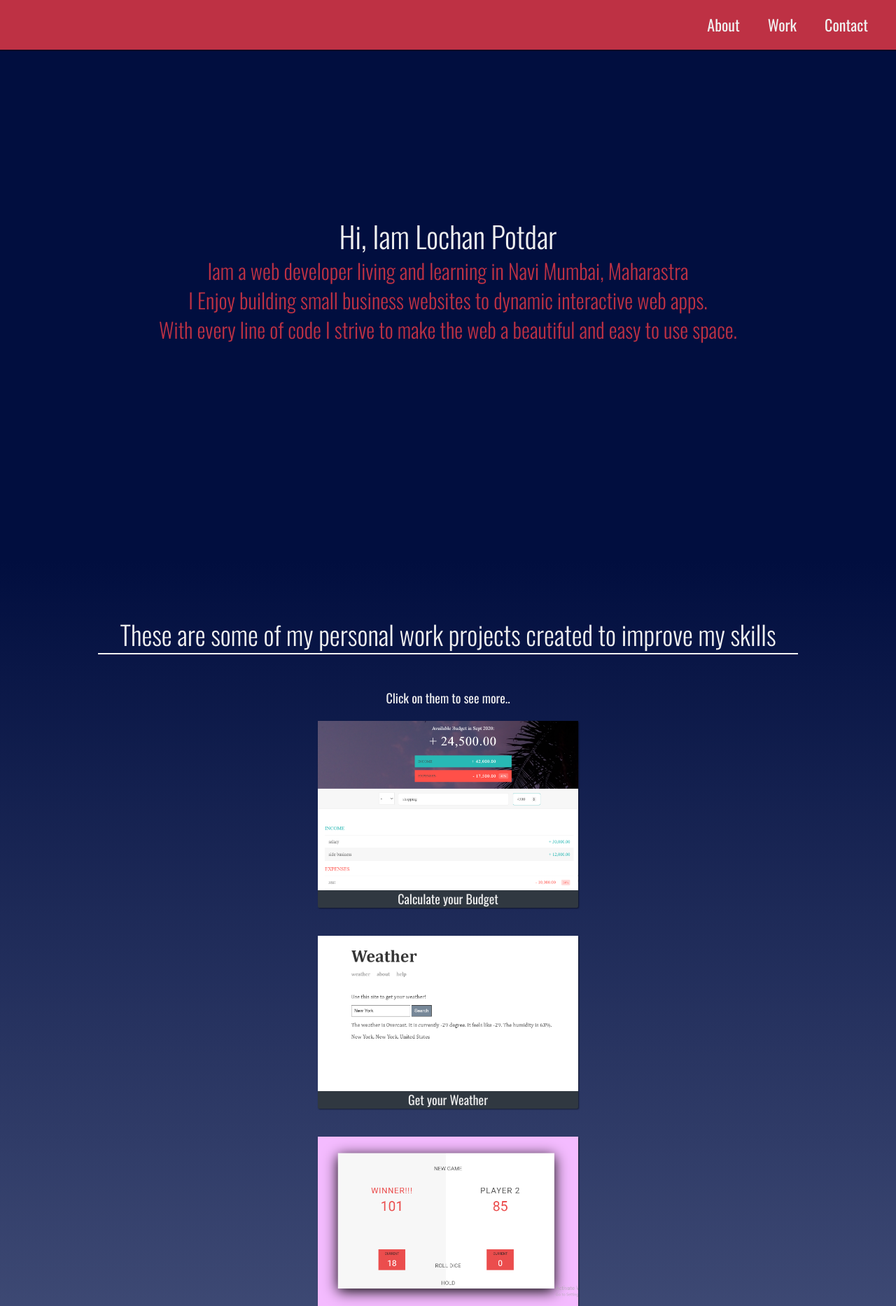
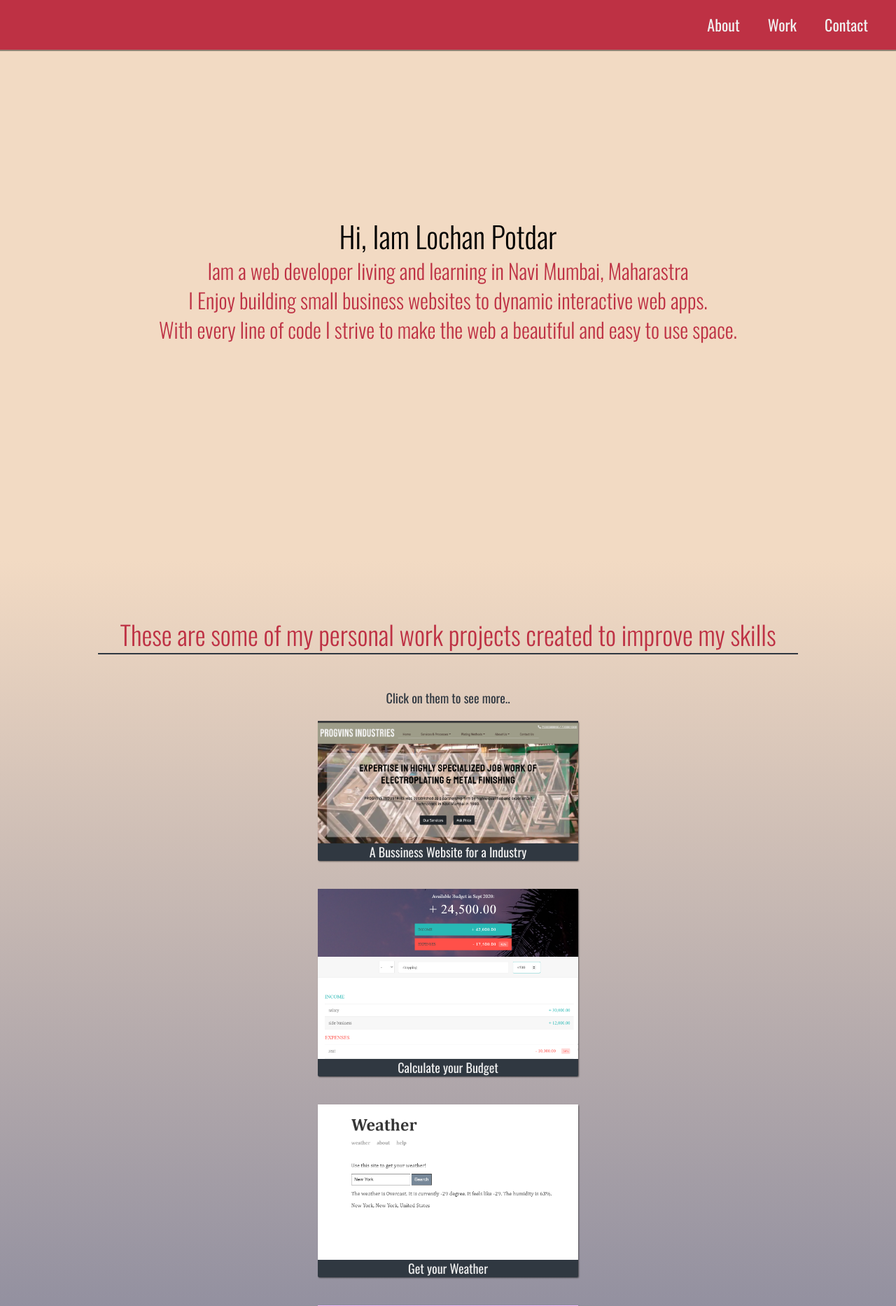
Before and after one commit to lochanp/personal-portfolio, a PHP site: page / in a window 1280 px wide. Shown: the top 1866 px of the page at 70% size. Run offline with PHP 8.4, Linux system fonts and the light colour scheme.

Commit message:
improved

```diff
--- a/css/index.css
+++ b/css/index.css
@@ -1,7 +1,7 @@
 :root {
     --main-white: #f0f0f0;
     --main-red: #be3144;
-    --main-blue: #010e3f;
+    --main-blue: #f2dac3;
     --main-gray: #303841;
   }
 
@@ -167,6 +167,7 @@
   .welcome-section > h2 {
     font-weight: lighter;
     font-family: 'Oswald', sans-serif;
+    color: black;
   }
 
 
@@ -181,12 +182,14 @@
   .projects-section-header {
     max-width: 1000px;
     margin: 0 auto 5rem auto;
-    border-bottom: 0.2rem solid var(--main-white);
+    border-bottom: 0.2rem solid var(--main-gray);
+    color: var(--main-red);
     font-weight: lighter;
     font-size: 3.75rem;
   }
   .click {
     margin-bottom: 20px;
+    color: var(--main-gray);
   }
   @media (max-width: 25em) {
     .projects-section-header {
--- a/index.html
+++ b/index.html
@@ -23,7 +23,10 @@
         <h2 class="projects-section-header">These are some of my personal work projects created to improve my skills</h2>
         <p class="click">Click on them to see more..</p>
         <div class="projects-grid">
-          <a class="project project-tile" href="https://lochan-budget-website.herokuapp.com/" target="_blank">
+          <a class="project project-tile" href="https://calm-springs-66228.herokuapp.com/" target="_blank">
+            <img class="project-image" src="img/capture2.PNG" alt="project">
+            <p class="project-tile">A Bussiness Website for a Industry</p>
+          <a class="project project-tile" href="https://lochanp.github.io/budget-site/" target="_blank">
               <img class="project-image" src="img/Capture1.PNG" alt="project">
               <p class="project-tile">Calculate your Budget</p>
           </a>
```
Also changed, not shown: img/capture2.png (added).
